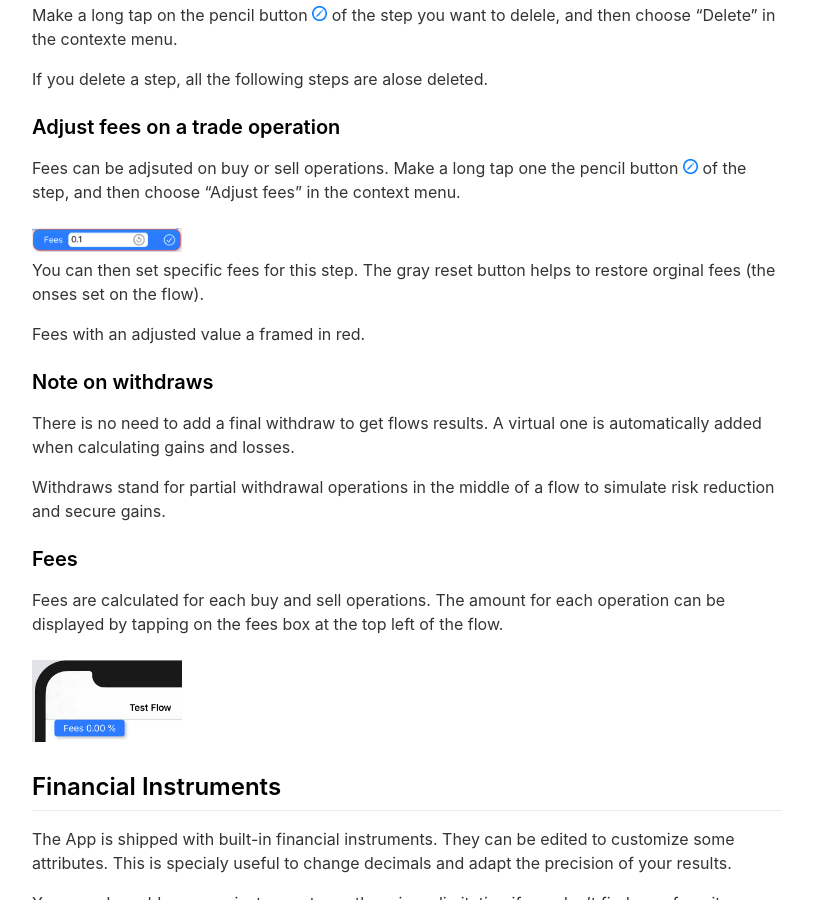
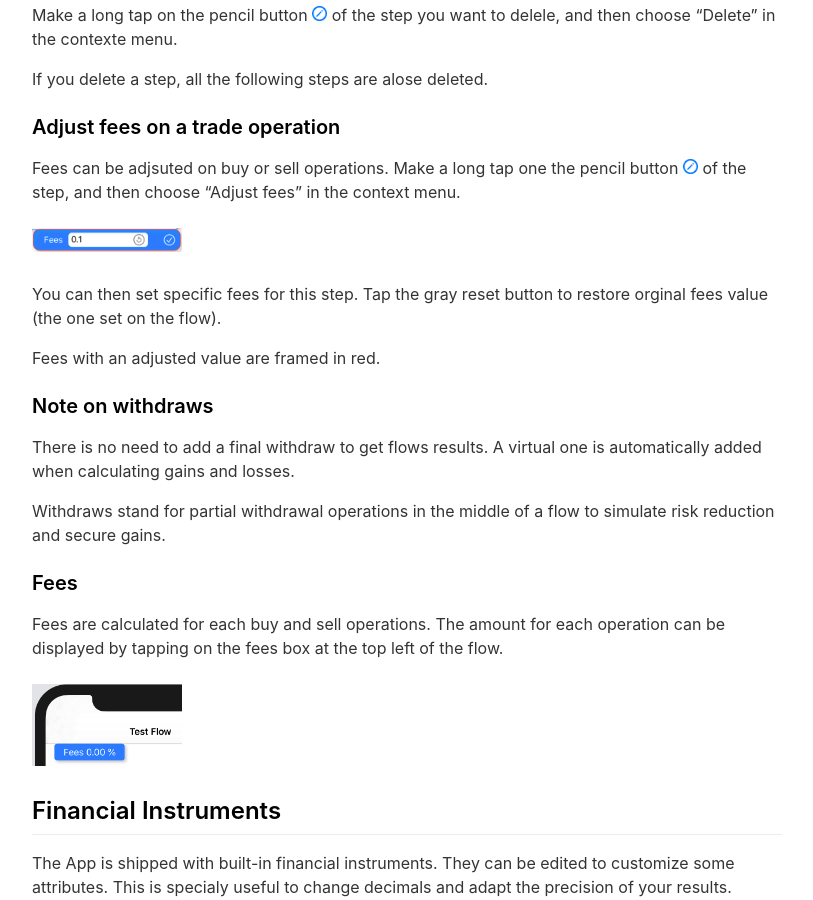
Before and after one commit to TradingFlowApp/TradingFlowApp.github.io, a Jekyll site: the page built from _pages/help.md, in a window 1280 px wide and 900 px high, scrolled down 1492 px. Shown: the whole window, without its empty margins (233-1046 px from the left). Built offline with Jekyll 4.4.1, drawn with Linux system fonts in a browser that asks for light colours; nearby versions of some CDN libraries.

Commit message:
help corrections

```diff
--- a/_pages/help.md
+++ b/_pages/help.md
@@ -56,10 +56,10 @@ If you delete a step, all the following steps are alose deleted.
 Fees can be adjsuted on buy or sell operations. Make a long tap one the pencil button  <img src="/assets/editStep.png" width="2%"> of the step, and then choose "Adjust fees" in the context menu.<br>
 <br>
 <img src="/assets/stepFees.png" width="20%">
-<br>
-You can then set specific fees for this step. The gray reset button helps to restore orginal fees (the onses set on the flow).
+<br><br>
+You can then set specific fees for this step. Tap the gray reset button to restore orginal fees value (the one set on the flow).
 
-Fees with an adjusted value a framed in red.
+Fees with an adjusted value are framed in red.
 
 ### Note on withdraws
 There is no need to add a final withdraw to get flows results. A virtual one is automatically added when calculating gains and losses.
```
